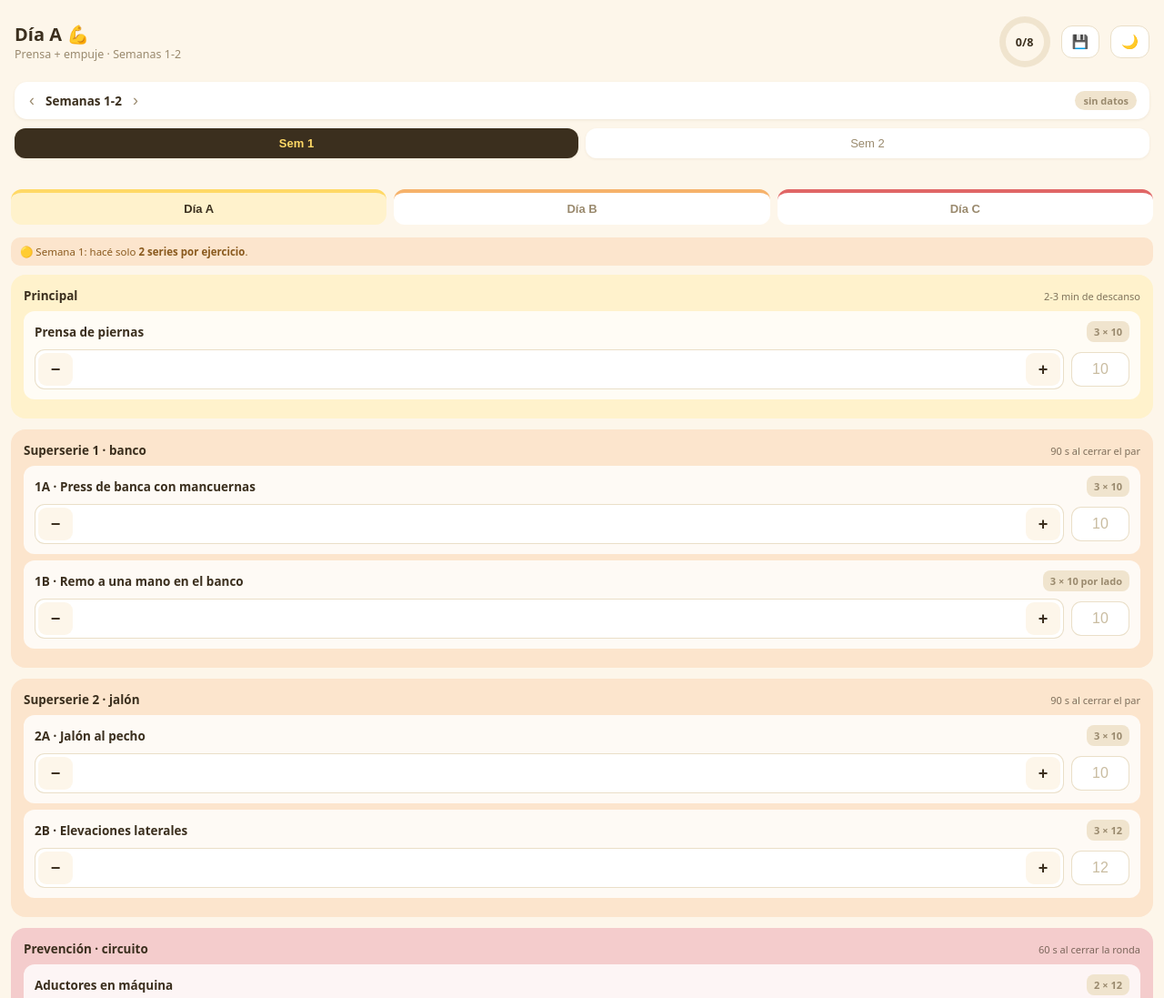
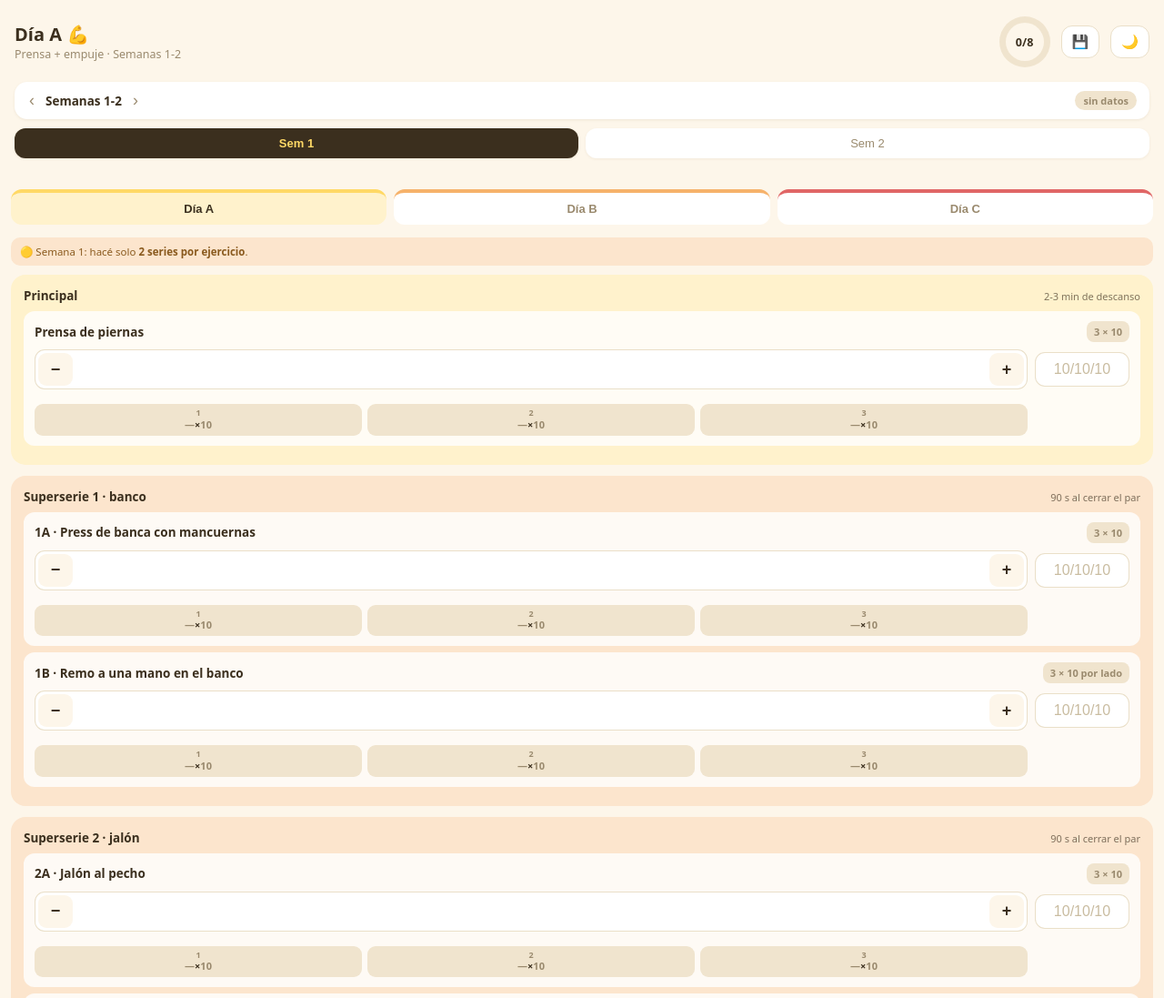
Before and after one commit to hernanaguado/rutina-app, a plain HTML site: page index.html in a window 1280 px wide. Shown: the top 1097 px of the page at 91% size. Drawn offline with Linux system fonts and the light colour scheme.

Commit message:
Reps por serie separadas con / y fila resumen bajo el peso: 1 → 40×12, 2 → 40×10, 3 → 42,5×10; placeholders serie a serie desde la semana anterior

```diff
--- a/index.html
+++ b/index.html
@@ -53,12 +53,19 @@
   .delta.down { background:rgba(179,89,0,.12); color:var(--alerta); }
   .delta.same { background:var(--anilloTrack); color:var(--suave); }
   .metaPill { font-size:11px; font-weight:700; color:var(--suave); background:var(--anilloTrack); padding:4px 8px; border-radius:8px; white-space:nowrap; }
-  .fila2 { display:flex; align-items:center; gap:8px; margin-top:8px; }
+  .fila2 { display:grid; grid-template-columns:1fr 104px; gap:8px; align-items:center; margin-top:8px; }
+  .fila2 > * { min-width:0; }
+  @media (max-width:380px) { .fila2 { grid-template-columns:1fr; } }
+  .serieRail { display:flex; gap:6px; margin-top:8px; }
+  .sCell { flex:1; min-width:0; background:var(--anilloTrack); border-radius:9px; padding:4px 1px; text-align:center; overflow:hidden; }
+  .sCell .n { display:block; font-size:9px; font-weight:800; color:var(--suave); line-height:1.3; }
+  .sCell .v { display:block; font-size:11px; font-weight:700; color:var(--texto); line-height:1.35; white-space:nowrap; }
+  .sCell .ph { color:var(--suave); font-weight:600; }
   .stepper { display:flex; align-items:center; gap:2px; background:var(--stepperBg); border-radius:11px; padding:4px; box-shadow:inset 0 0 0 1px var(--borde); flex:1; min-width:0; }
   .stepper button { width:38px; height:36px; border:none; border-radius:9px; background:var(--stepperBtn); color:var(--texto); font-size:18px; font-weight:700; cursor:pointer; }
   .stepper input { flex:1; min-width:0; text-align:center; border:none; background:transparent; font-size:17px; font-weight:700; color:var(--texto); }
   .stepper input::placeholder, .reps::placeholder { color:var(--inputPh); font-weight:500; }
-  .reps { width:64px; text-align:center; border:none; border-radius:11px; padding:10px 0; font-size:16px; font-weight:700; background:var(--inputBg); color:var(--inputFg); box-shadow:inset 0 0 0 1px var(--borde); flex-shrink:0; }
+  .reps { width:100%; text-align:center; border:none; border-radius:11px; padding:10px 0; font-size:16px; font-weight:700; background:var(--inputBg); color:var(--inputFg); box-shadow:inset 0 0 0 1px var(--borde); }
   input:focus { outline:2px solid #F6B26B; }
   .guardado { position:fixed; bottom:14px; left:50%; transform:translateX(-50%); background:var(--verde); color:#fff; padding:8px 18px; border-radius:20px; font-size:13px; opacity:0; transition:opacity .3s; pointer-events:none; }
   .guardado.ver { opacity:1; }
@@ -152,6 +159,8 @@ const kOf = id => `${id}.s${semana}`;
 const num = v => parseFloat(String(v).replace(",", "."));
 const fmt = v => v.toLocaleString("es-AR");
 const seriesKg = v => String(v||"").split("/").map(x => num(x.trim())).filter(x => !isNaN(x) && x > 0); // "40/42,5" → [40, 42.5]
+const EJMAP = Object.fromEntries(EJ.map(e => [e.n, e]));
+const partes = v => String(v||"").split("/").map(x => x.trim()).filter(x => x !== ""); // "40//42,5" → ["40","42,5"]
 const oscuro = () => document.documentElement.dataset.tema === "oscuro";
 function datosEnFase(f){
   const F = FASES.find(x=>x.id===f); let n = 0;
@@ -185,6 +194,29 @@ function textoCmp(id, v){
   return { txt:`➖ =${fmt(ants[0])}`, full, cls:"same" };
 }
 function cmpId(id){ return "cmp-" + id.replace(/[^a-z0-9]/gi, "_"); }
+function railId(id){ return "rail-" + id.replace(/[^a-z0-9]/gi, "_"); }
+function consignaDe(id){
+  const e = EJMAP[id]; if (!e) return { series:0, reps:"" };
+  const t = String(e.t[FASES[iFase].id] || "").split("×");
+  return { series: parseInt(t[0]) || 0, reps:(t[1]||"").replace("por lado","").replace("por pierna","").trim() };
+}
+function railHTML(id){
+  const g = st[kOf(id)] || {};
+  const kgP = partes(g.kg), repsP = partes(g.reps), cons = consignaDe(id);
+  const n = Math.max(cons.series, kgP.length, repsP.length);
+  if (!n) return "";
+  let h = "";
+  for (let i = 0; i < n; i++){
+    const kg = kgP[i], rp = repsP[i];
+    const kgH = kg !== undefined ? kg : '<span class="ph">—</span>';
+    const repsH = rp !== undefined ? rp : (cons.reps ? `<span class="ph">${cons.reps}</span>` : '<span class="ph">—</span>');
+    h += `<div class="sCell"><span class="n">${i+1}</span><span class="v">${kgH}×${repsH}</span></div>`;
+  }
+  return h;
+}
+function updateRail(id){
+  const el = $(railId(id)); if (el) el.innerHTML = railHTML(id);
+}
 function updateAnillo(){
   const F = FASES[iFase], D = DIAS[dia];
   const ejDia = EJ.filter(x => x.d === dia && (!x.f || (x.f === "f2" && F.id !== "f1")));
@@ -199,6 +231,7 @@ function setVal(id, campo, v){
     const c = $(cmpId(id));
     if (c) { const t = textoCmp(id, v); c.textContent = t.txt; c.className = "delta " + t.cls; c.title = t.full; c.style.display = t.txt ? "" : "none"; }
   }
+  updateRail(id);
   updateAnillo();
   const g = $("guardado"); g.classList.add("ver");
   clearTimeout(window._t); window._t = setTimeout(()=>g.classList.remove("ver"), 1200);
@@ -303,7 +336,9 @@ function render(){
     const t = textoCmp(e.n, guardado.kg || "");
     const prev = semana % 4 === 1 ? {} : (st[`${e.n}.s${semana-1}`] || {}); // arranque de mes: sin semana anterior
     const repsConsigna = (e.t[F.id].split("×")[1]||"").replace("por lado","").replace("por pierna","").trim();
-    const repsPh = String(prev.reps || "").trim() ? `${String(prev.reps).trim()} (sem ant)` : repsConsigna;
+    const nConsigna = parseInt(e.t[F.id].split("×")[0]) || 1;
+    const repsPrev = String(prev.reps || "").trim();
+    const repsPh = repsPrev ? `${repsPrev} (sem ant)` : Array(nConsigna).fill(repsConsigna).join("/");
     html += `<div class="ej">
       <div class="fila1">
         <a href="${e.u}" target="_blank">${e.n}</a>
@@ -317,6 +352,7 @@ function render(){
           <button onclick="paso(this,2.5)">+</button>
         </div>
         <input class="reps" type="text" inputmode="numeric" placeholder="${repsPh}" value="${(guardado.reps||"").replace(/"/g,"&quot;")}" oninput="setVal('${e.n.replace(/'/g,"\\'")}','reps',this.value)">
+        <div class="serieRail" id="${railId(e.n)}">${railHTML(e.n)}</div>
       </div>
     </div>`;
   }
```
